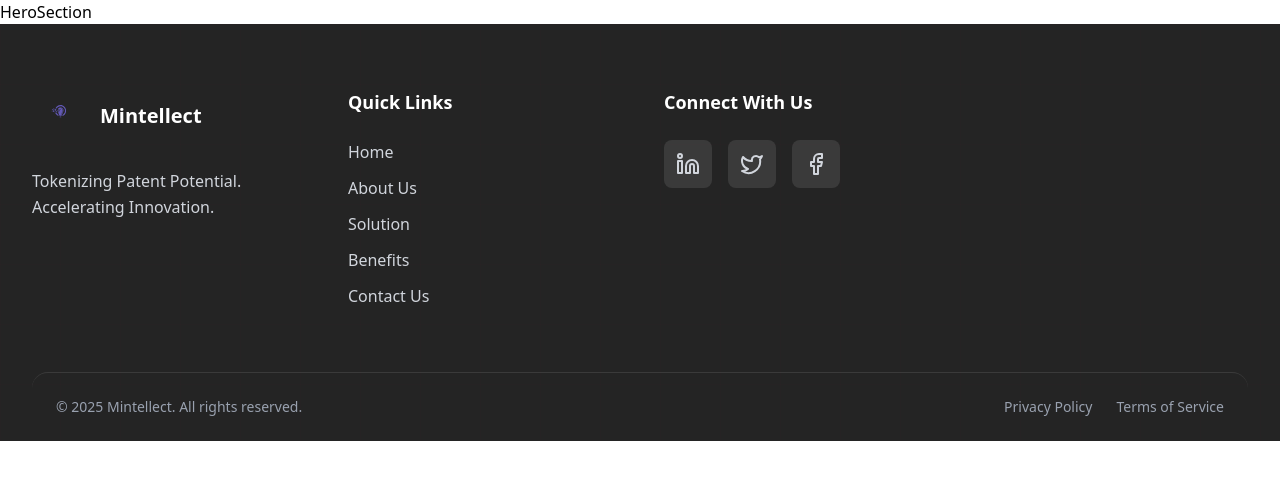
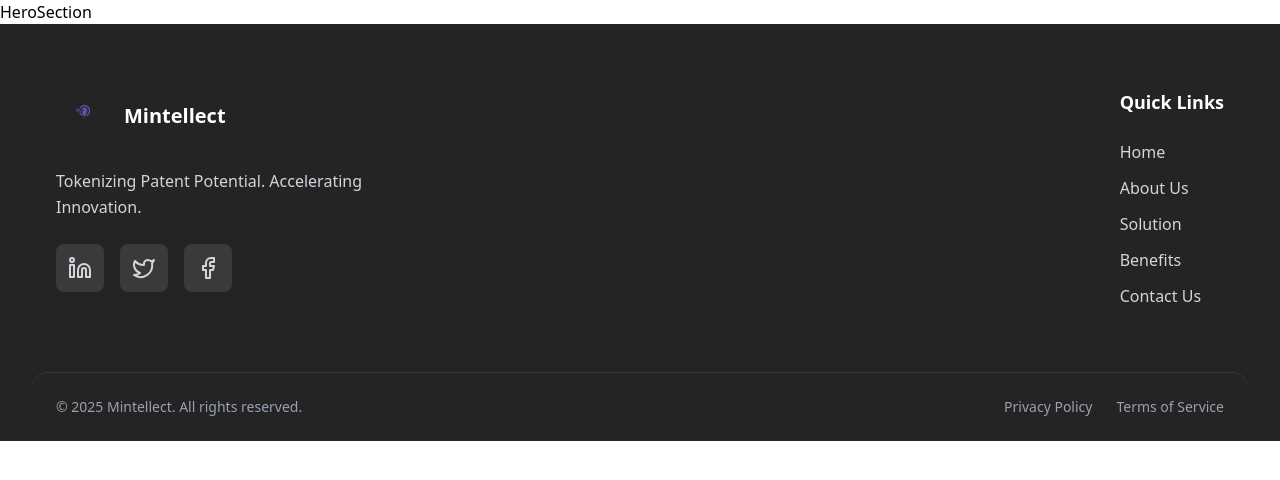
Before and after one commit to RohitSah23/mint, a Next.js app: page / in a window 1280 px wide. Shown: the top 480 px of the page. Built offline with nearby package versions, Linux system fonts and the light colour scheme.

Commit message:
feat (Footer): basic footr complete

```diff
--- a/components/footer.tsx
+++ b/components/footer.tsx
@@ -36,30 +36,43 @@
 
       {/* Main Content */}
       <div className="max-w-7xl mx-auto px-4 sm:px-6 lg:px-8 relative">
-        <div className="py-12 md:py-16 grid grid-cols-1 sm:grid-cols-2 lg:grid-cols-4 gap-10 md:gap-12">
-          {/* Logo + Tagline */}
-          <div className="space-y-6">
+        <div className="py-12 md:py-16 flex flex-col lg:flex-row justify-between gap-12 px-6">
+          {/* Left Section - Logo + Tagline + Socials */}
+          <div className="flex flex-col max-w-sm space-y-6">
+            {/* Logo + Name */}
             <Link href="/" className="flex items-center space-x-3">
               <Image
                 src={Logo}
-                alt="Branch Out Consultancy"
+                alt="Mintellect"
                 width={50}
                 height={50}
                 className="w-12 h-12 sm:w-14 sm:h-14"
               />
-              <div>
-                <span className="font-bold text-lg sm:text-xl text-white">
-                  Mintellect
-                </span>
-              </div>
+              <span className="font-bold text-lg sm:text-xl text-white">
+                Mintellect
+              </span>
             </Link>
 
+            {/* Tagline */}
             <p className="text-gray-300 leading-relaxed text-sm sm:text-base">
               Tokenizing Patent Potential. Accelerating Innovation.
             </p>
+
+            {/* Social Links */}
+            <div className="flex space-x-4">
+              {socialLinks.map((social) => (
+                <Link
+                  key={social.name}
+                  href={social.href}
+                  className="w-10 h-10 sm:w-12 sm:h-12 bg-white/10 rounded-lg flex items-center justify-center hover:bg-blue-600 hover:scale-110 transition-all duration-300 group"
+                >
+                  <social.icon className="h-5 w-5 sm:h-6 sm:w-6 text-gray-300 group-hover:text-white" />
+                </Link>
+              ))}
+            </div>
           </div>
 
-          {/* Quick Links */}
+          {/* Right Section - Quick Links */}
           <div className="space-y-6">
             <h3 className="text-base sm:text-lg font-bold text-white">
               Quick Links
@@ -76,24 +89,6 @@
                 </li>
               ))}
             </ul>
-          </div>
-
-          {/* Social Links */}
-          <div className="space-y-6">
-            <h3 className="text-base sm:text-lg font-bold text-white">
-              Connect With Us
-            </h3>
-            <div className="flex space-x-4">
-              {socialLinks.map((social) => (
-                <Link
-                  key={social.name}
-                  href={social.href}
-                  className="w-10 h-10 sm:w-12 sm:h-12 bg-white/10 rounded-lg flex items-center justify-center hover:bg-blue-600 hover:scale-110 transition-all duration-300 group"
-                >
-                  <social.icon className="h-5 w-5 sm:h-6 sm:w-6 text-gray-300 group-hover:text-white" />
-                </Link>
-              ))}
-            </div>
           </div>
         </div>
 
```
